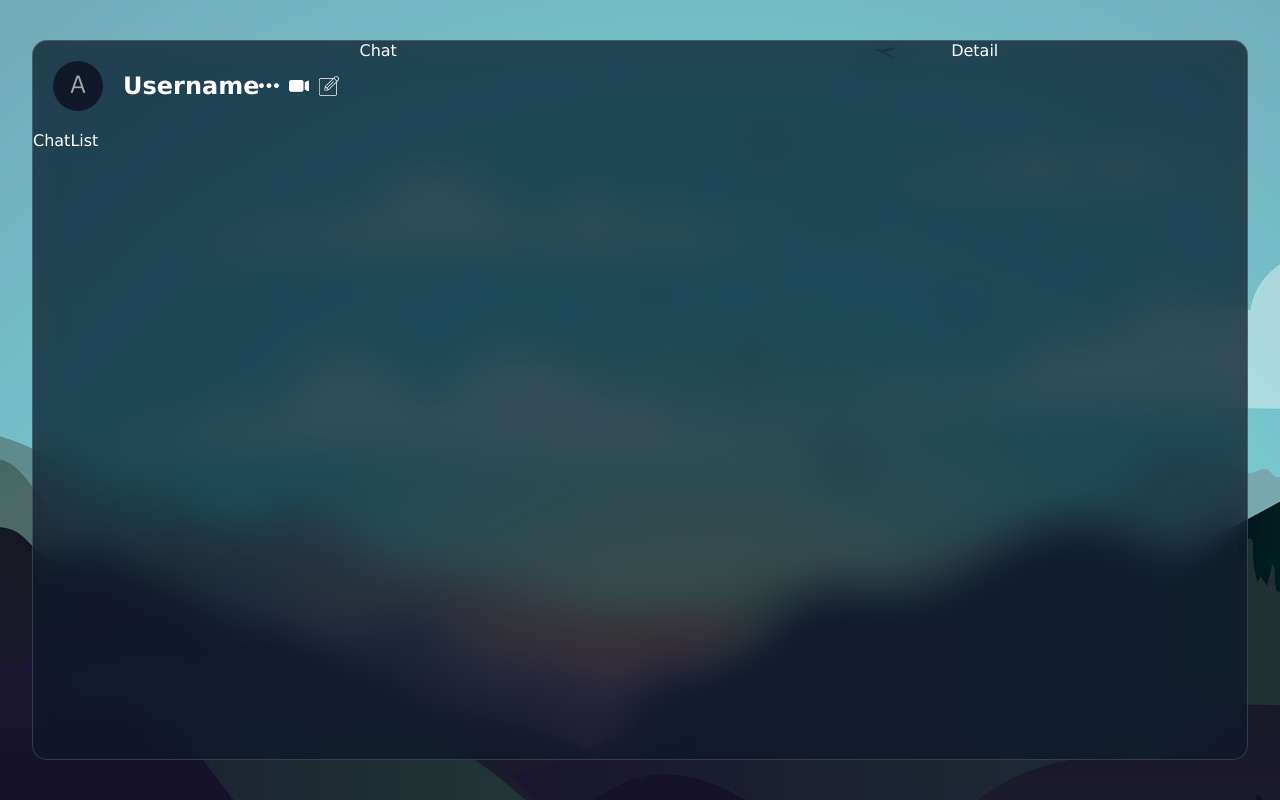
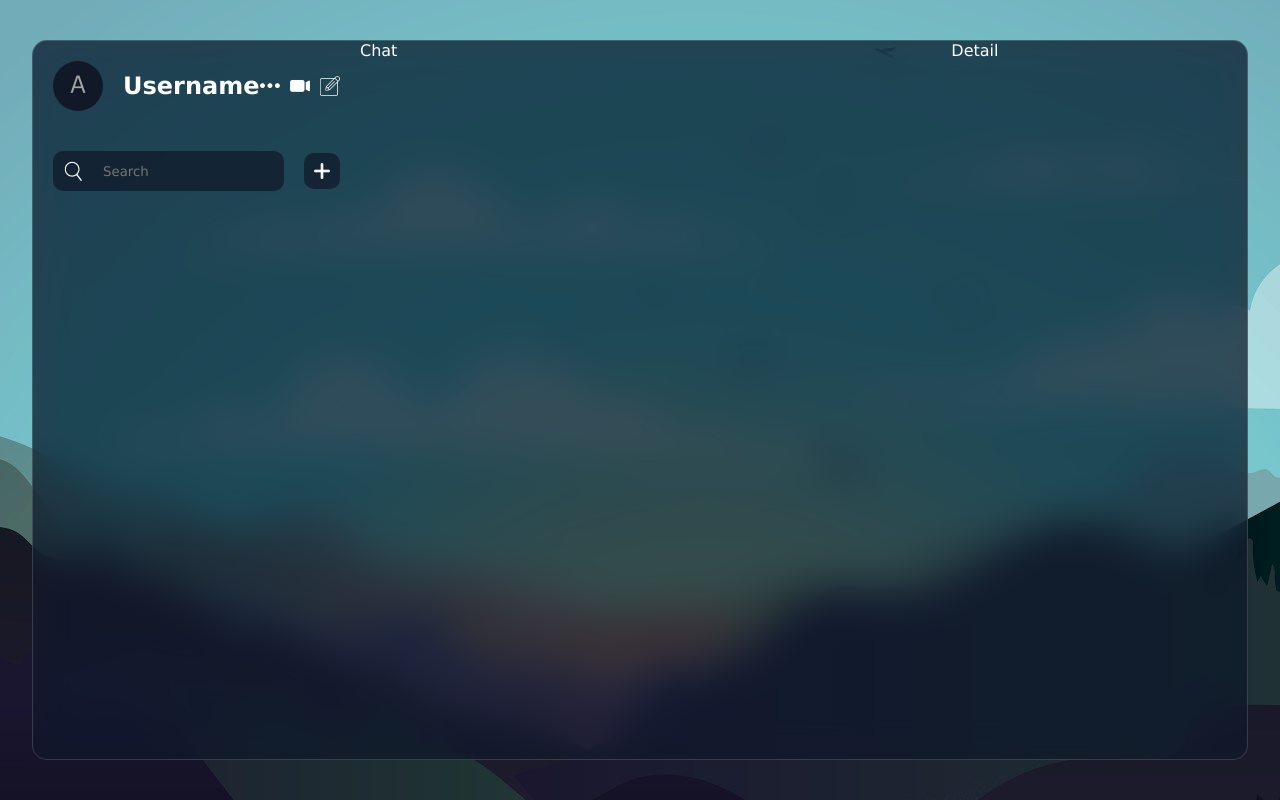
Before and after one commit to Mizaan-hub/Mera-Chat, a React (Vite) app: page / in a window 1280 px wide. Built offline with nearby package versions, Linux system fonts and the light colour scheme.

Commit message:
Updaed chatList component

```diff
--- a/src/components/list/chatList/chatList.jsx
+++ b/src/components/list/chatList/chatList.jsx
@@ -1,8 +1,20 @@
+import { useState } from 'react';
 import './chatList.scss'
 
 function ChatList (){
+
+    const[addMode, setAddMode] = useState(false);
+
     return(
-        <div className='ChatList'>ChatList</div>
+        <div className='ChatList'>
+            <div className="search">
+                <div className="searchBar">
+                    <img src="/public/search.png" alt="" />
+                    <input type="search"  placeholder='Search'/>
+                </div>
+                <img src={addMode? "/public/minus.png":"/public/plus.png"} alt="" className='add' onClick={ ()=> setAddMode(!addMode)}/>
+            </div>
+        </div>
     )
 }
 export default ChatList
--- a/src/components/list/chatList/chatList.scss
+++ b/src/components/list/chatList/chatList.scss
@@ -1,3 +1,42 @@
 .ChatList{
 
+    .search{
+        display: flex;
+        align-items: center;
+        gap: 20px;
+        padding: 20px;
+
+        .searchBar{
+            flex: 1;
+            background-color: var(--chat-bg-color);
+            display: flex;
+            align-items: center;
+            gap: 20px;
+            background-repeat: 10px;
+            border-radius: 10px;
+            padding: 10px;
+
+            input{
+                background-color: transparent;
+                border: none;
+                outline: none;
+                color: white;
+                flex: 1;
+            }
+
+            img{
+                width: 20px;
+                height: 20px;
+            }
+        }
+
+        .add{
+            background-color: var(--chat-bg-color);
+            padding: 10px;
+            width: 36px;
+            height: 36px;
+            border-radius: 10px;
+            cursor: pointer;
+        }
+    }
 }
--- a/src/index.scss
+++ b/src/index.scss
@@ -9,6 +9,7 @@
 :root{
   --chat-bg-color : rgba(17,25,40,0.75);
   --chat-light-white : rgba(255,255,255,0.155);
+  --trans: all 500ms ease;
 }
 
 body{
```
